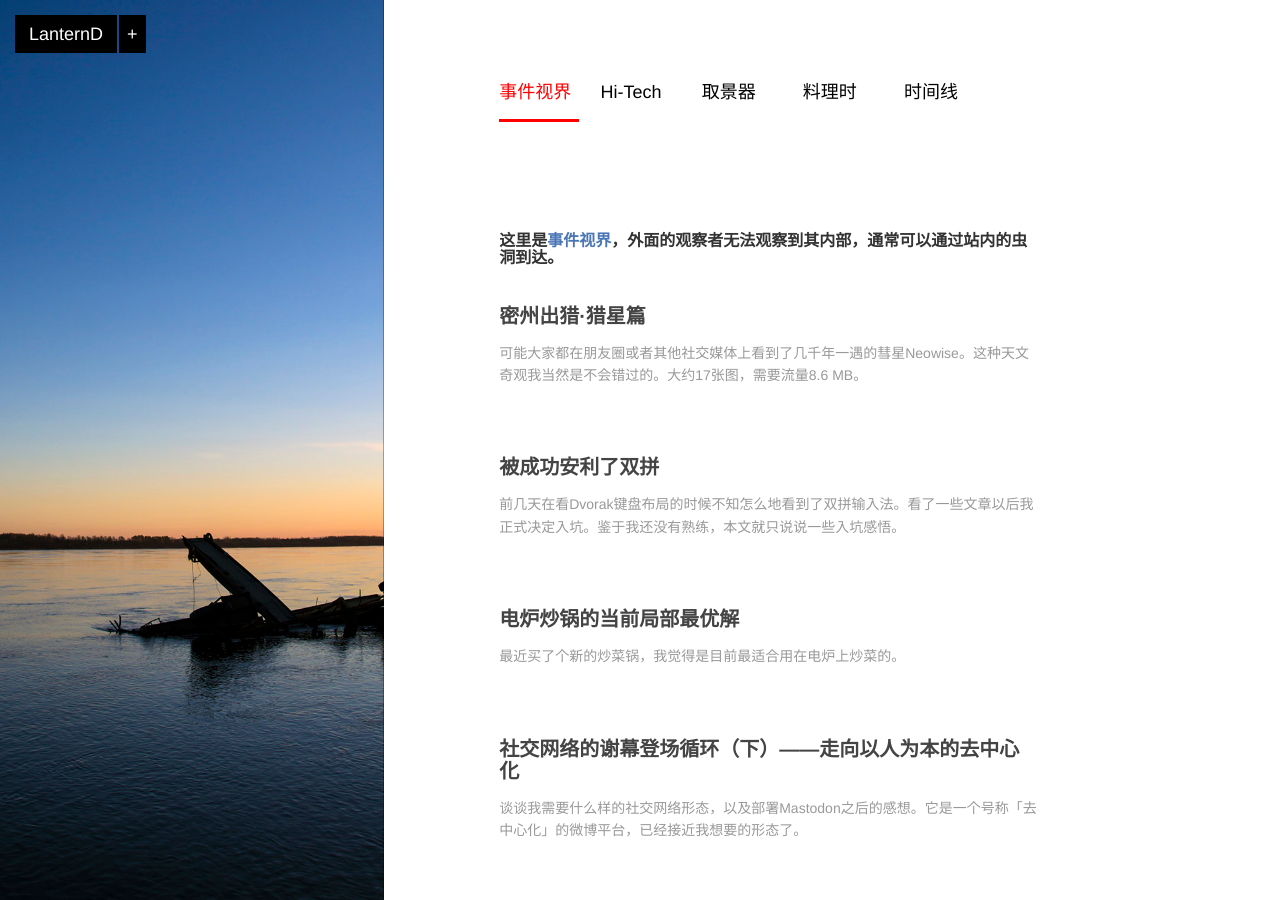
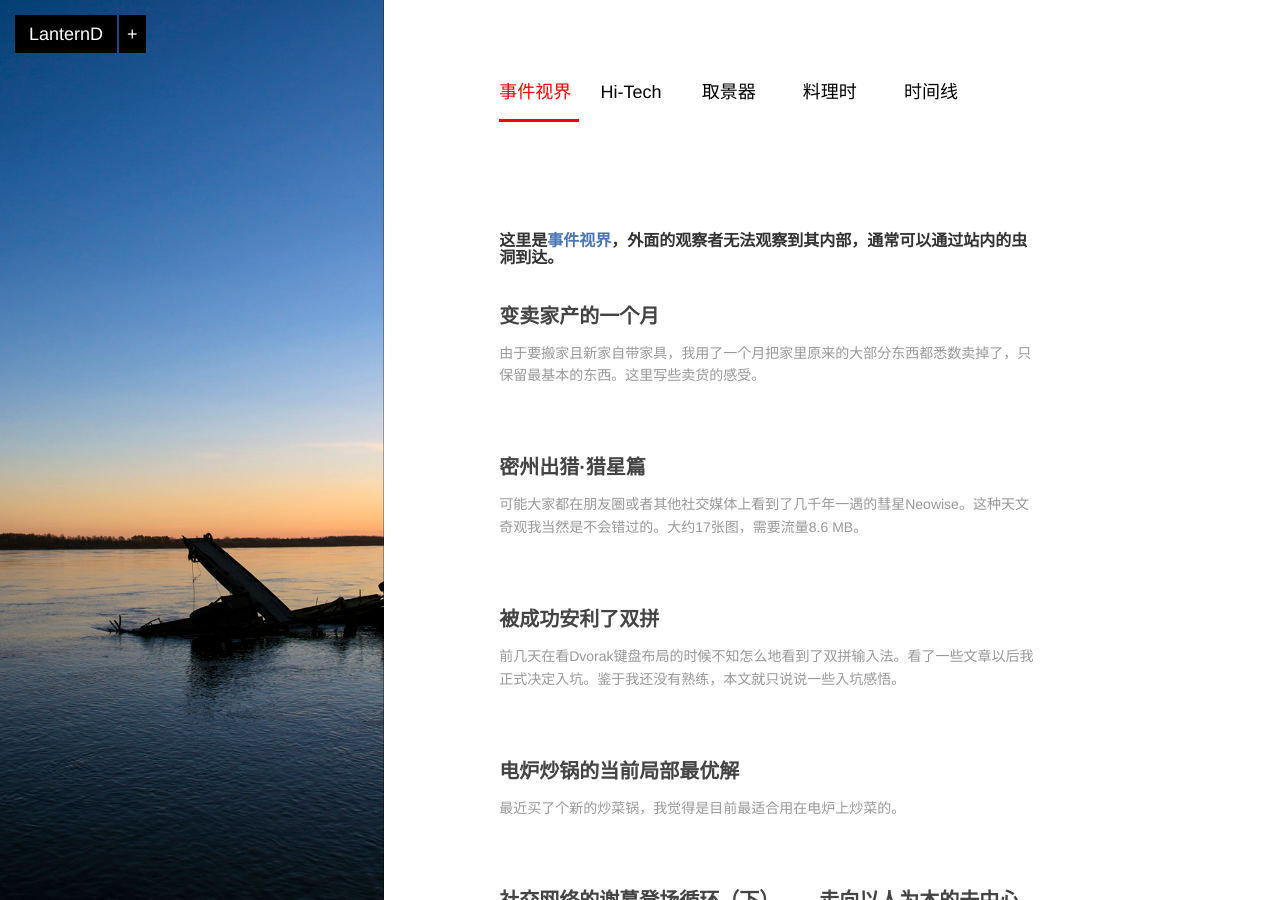
Before and after one commit to LanternD/lanternd.github.io, a Jekyll site: the page built from blog/index.md, in a window 1280 px wide and 900 px high. Built offline with Jekyll 4.4.1, drawn with Linux system fonts in a browser that asks for light colours; nearby versions of some CDN libraries; comment, search, counter and statistics services are not loaded; part of the change alters nothing that is shown.

Commit message:
new post: move sale

```diff
--- /dev/null
+++ b/blog/_posts/2020-08-15-move-sale-log.md
@@ -0,0 +1,105 @@
+---
+layout: post
+title: 变卖家产的一个月
+description: 由于要搬家且新家自带家具，我用了一个月把家里原来的大部分东西都悉数卖掉了，只保留最基本的东西。这里写些卖货的感受。
+permalink: /move-sale-log/
+categories: [Blog, 视・界]
+tags: [搬家, 家具, Facebook Marketplace, 卖家]
+date: 2020-08-15 01:09:24
+---
+
+#
+
+## 搬家
+
+　这次搬家距离上一次已经过去了四年了。好不容易终于可以再次重温搬到新家的新鲜感了，但是最大的问题是，这四年下来积累了太多的东西。很多用了一两次就闲置的东西还堆在地下室的储物间。光是这部分东西就已经能占满一个房间了，更不用说那些超大的家具了。所以把他们卖掉势在必行。之前我的师兄也搬了一次家，他提到东西可以卖了，只要价格够低，总会有人来买的。所以这可能是我唯一的出路了。毕竟如果把这些东西都扔掉，那我可要血亏了。
+
+## 前言
+
+　下面写的东西是我过去一个月卖东西的「状态」合集。它们大体上按时间顺序排列，但是互相之间并无紧密联系，还有可能有重复。序号不代表任何顺序。
+
+　所有我卖的东西都在Facebook Marketplace进行。我已经很久不使用Facebook了，为此我还特地把头像给换，不希望暴露给太多潜在的陌生人看。
+
+## 分点
+
+### 七月上旬
+
+1.  美国人也挺喜欢讲价的。
+2.  大家主要都用Cash交易，不用Venmo/Paypal。
+3.  有人专门来调侃，说我某件卖9刀的Mac电源适配器延长线在Thrift store（一种不以盈利为目的的商店）只要1刀……不买就算了还来膈应我。
+4.  家具和户外运动物品是最畅销的。
+5.  从问到成交的过程蛮快的，大家都是直奔主题。
+6.  FB Marketplace把我的滑雪头盔识别成了 **成人用品** ，非常无语，申诉之后还是不给过，想知道它后台是个什么操作。
+7.  今天（7月2号）来提货的家伙无一例外都是用Cash，Venmo/PayPal的普及度真的不行啊。
+8.  有个人非要问我是哪个房间，我只跟他说了门牌号。我跟他说到了我会出门找他。结果他来了以后给其中一户敲了半天门，正好没人在，也没人回复他。然后他就走了，搞得我东西也没卖成。其他人都是在外面敞亮地交易的，他非得来敲门，很是奇怪。
+9.  如果发出去立马收到很多回复，说明卖便宜了。为了在价格合适的前提下卖得更多，应该定个高价，再慢慢降。
+10. 卖得越早越有主动权。越靠近搬家时间越被动，不得不低价抛售杂物。
+11. 总体来看，大部分买家还是挺守时的，前提是确定好交货时间。把交易时间定下来本身就是个挺难的事情。
+12. 我现在觉得，当淘宝客服应该是一种很不爽的体验，每次都要客客气气跟一个从未了解过的人沟通。
+13. 已经将新冠病毒防护措施做得很好了，应该暂时没有感染风险。大部分交易都是快速完成，一手交钱一手交货。
+14. 大部分顾客是老美，有一两个中国人。据我所知同胞们一般在微信群里卖东西，在FB比较少。鉴于老美人更多，所以应该还是FB上卖得快。
+15. 大部分人都很健忘，如果特别想要的，一般都会当天来。如果约了明天，第二天50%以上都会忘记。参考之前第11条感想。目前唯一一个Free pick up（免费送）的物品磨叽快四天了还没来拿货。
+16. 又遇到了一个特殊案例。一哥们不在这，让他爸妈来提货。他爸妈没有我的直接联系方式，所以那哥们才转告我他爸妈到了。我还在吃午饭，只好匆忙下楼。
+17. 第一件邮寄的东西：一个Manfrotto的小三脚架，发往Grand Rapids，好事多磨吧。其实不是很想寄，但是这个东西没有其他人来问了。
+18. 一个哥们住在Detroit那边，离这一个半小时，想买我一个15块钱东西，愿意出多30块钱让我把东西送到一个中途的地方进行交易，嫌麻烦的我又拒绝了，看来又是我定价太低了。
+
+### 七月中旬
+
+1.  越是大件的东西越是多人过来看货，沙发和一些运动器材都是全家人一起过来搬的。
+2.  目前为止累计已经有8个人放我鸽子了，信誓旦旦说第二天就能来拿，结果第二天影子都没有。
+3.  目前为止只出现了唯一一个中国人买家。
+4.  稍微贵一点的东西（大于300刀的）基本没有老美来问，都是留学生或者移民（根据姓氏和照片判断）。可能是因为在这个特殊的时期老美拿不出这样一笔钱买非必须的物品。
+5.  FB上面有个卖家评分，大概每6个人会有1个打分，目前是四星半，某个给分低的原因是我东西卖贵了，奇葩的是，给高分的原因里有一个是「东西很便宜」。我在好奇哪个东西卖贵了。
+6.  卖货进度条走了一半了，家里变得非常清爽干净，多了好多空间。
+7.  明天（7月的某一天）准备开车去一个35分钟外的地方交货，大概是我第三次亲自Deliver。前两次都是Local。
+8.  大部分问我能不能Deliver的人都不是最后的卖家（没有成交）。
+9.  后天（7月的某一天）将卖出单价最贵的东西的日子——一件朋友搬家时候送给我们的乐器。
+10. Xbox手柄是我目前唯一一个卖出价格比买入价格高的东西。原因是疫情期间大家对游戏主机的需求特别高，市场上的手柄缺货物价上涨，于是我就趁机加价了。
+11. 进行了第一次没见面的交易。我把东西放在门口外面，他过来拿货并把钱放到我门口的地毯下面。他早上7:30过来的，不过他也很靠谱，没有拿了东西就跑。
+
+### 七月下旬
+
+1.  台钻是另一样没有亏太多钱的东西，买了好几年，用了好多次了，$60买的，$55卖的，敢定这么高价格是因为全新的现在涨到80多了。虎口钳同理。
+2.  找到了最近的一个买家，聊了半天居然是我们窗户对过去的一栋楼的（隔壁小区），步行距离1分钟；不过还是得开车送过去，因为Ta买的东西太重了——我们的IKEA餐桌。
+3.  之前的一个印度小哥第二次过来买东西（唯一一个来两次的），我们聊了一会儿，还互换了个INS账号，粉丝+=1。他主要拍风光照的。
+4.  截止到发这个帖子为止，总体来看出手的东西大概是6.6折。能有这么多是因为一些朋友送的东西成本是0。
+5.  之前有一批工具免费送，然后一个印度大叔全都拿走了，然后还砍价买了另一个很便宜的东西。看在送了这么多东西的份上，能不能就别砍价了……
+6.  我之前从国内带了一堆电脑的散热片过来，想当装饰品，结果一直忘记了，这次又全部送出去了。坐实了搬运工的身份。
+7.  想起最开始卖货的时候我还把东西放到了Google Drive和Crag's List上面。结果发现基本上无人问津。对于卖货来说，哪里的曝光度最大，哪里走货就最快，别的因素都是次要的。
+8.  我用了5年多的L型桌子和4年多的床是唯二两件需要买家上门拆的家具。
+9.  IKEA的东西是真好卖，一定会有卖家过来问。
+10. 有很多人是开车半个小时来拿货的。似乎开车30分钟并不是很大的开销。
+
+### 八月上旬
+
+1.  有几件恋恋不舍的东西，搬到了新家，结果发现完全没有必要，当时直接卖了更划算。
+2.  上面这条提到的东西包括一辆$100从一个之前毕业的学姐那里买来的公路车，最后被我$220块卖掉了，十分愉快。
+3.  微波炉因为最后一天在旧家还在用，所以没来得及卖掉。只好搬到新地方以后才上架。微波炉是Marketplace上面最多人卖的家电。
+4.  有个可折叠沙发也是后悔没有早点卖的。当时觉得质量不错也很舒服，就想一直用，可惜放进新家以后才发现空间挺局促的。最后也决定卖掉。
+5.  东西免费送（个人认为）是个十分不优化的策略。首先会有很多人来问，增加了自己的处理负荷；其次，免费的东西人们并不珍惜，商量好以后会觉得自己已经拥有了这个东西，不会着急来取。实际上催他们花了我很大的功夫；最后，这可能会扰乱市场的价格。不过毕竟是二手货，影响不大就是了。
+6.  从外地来的人更喜欢用Venmo之类的App，看起来是我密歇根太村了吧？还有若干人问我收不收Cash App。一开始我以为是一大类App的总称，结果发现是有个App就叫这个名字。这种东西没有违法广告法吗？好比我卖吸尘器，牌子叫「除尘器」。
+7.  卖货见到的美国人应该更接近「老百姓」的定义，当然还是白人为主，各个年龄段各个阶层，开各种车的都有。他们的姓没啥规律。即使只看First name的话，重名的也不太多。
+8.  晚饭前后是交易最集中的时段，因为很多人都是下班来取货。由此可见难道他们都是上班的时候和我聊天？也有一部分人是WFH（Work From Home），偷偷就跑出来交易了。
+9.  诚信挺重要的。有时候答应卖给了个讲了一点价的人之后又会有人想原价购入，或者和一个卖家约好了在一个地点见面交易之后又有别的卖家说愿意上门拿货。但是这些情况都不能反悔。
+
+## 统计数据
+
+-   到发日志为止，共计卖货87件，大约有82个卖家。这里面沟通的任务量是相当大的。
+-   如果把所有聊过的人算上，我觉得至少200人。
+-   所有卖货拍照产生的照片原始数据约为900 MB。导出的用于卖货的图片大约280张。
+-   卖货共计11轮。每轮会集中一系列的东西，进行一轮「拍照-后期-出售」。
+-   总收入在2000-3000刀之间。货物总价在4500-6000之间（为了保护隐私，具体数值就不说了）。
+-   和买入价比，总的折扣为55折（45% Off）。可以看出还是亏了很多的。
+-   有13样东西是免费送的。越到后面对于便宜的东西越倾向于送。
+
+## Summary
+
+　师兄说的话非常靠谱，只要定价够便宜，总会有人来买的。我之前时间稍微充裕的时候，好多东西都是先定个高价，然后再慢慢降。这里面倒是有些博弈的味道，作为一个 **买家** ，你会知道时间长了东西肯定会降价，但是又不能一直等着，因为还有很多潜在的买家愿意出钱买下。所以作为买家，如果有喜欢的东西，直接报上期望价格的Offer是最靠谱的选择，说不定卖家就同意了呢。
+
+　不管怎么说卖东西真的是件头疼的事情。但是这个过程让我发现了，感染新冠也不是那么「容易」的，至少现在我还没有任何症状。做好防护就好。交易过程和买家接触的时间一般不超过1分钟。卖货一个月之后我的胆子也变大了，现在戴好口罩去哪里都觉得没问题了。要知道3-6月我基本都没出门。我3月初加的一箱油，7月初才用完。现在反而觉得之前太过于谨慎了。人就是这么善变，全County（郡）感染一两百人的时候觉得门外哪都飘着病毒，能不出门就不出门；现在全郡确诊1800（是累计确诊，不是Active）了反而大摇大摆出门去了。不知道心理学上这个是什么「效应」。
+
+　另一个感悟是，过去几年我真的花了不少钱在买一些东西回来「尝试」。以前我觉得一个东西好玩可能我就买了，现在我应该不会再这么「意气用事」了。过去的一年我自我感觉对物质的需求越来越低了，对于享乐型消费经常提不起什么兴趣。不知道是年龄导致的还是穷……但只论钱的话，由于不随便剁手了，反而能攒下一些钱了。
+
+　搬家前的一两天，看着空空的屋子，想起之前曾经它是那么拥挤，不到一个月时间就是另一幅模样。只能说没有什么东西可以永存，一切迟早都会归零。
+
+　一个我能从旧屋子里带走的东西，或许就是一份更加「波澜不惊」的心态吧。
```
Also changed, not shown: blog/_posts/2020-07-19-chasing-neowise-at-muskegon.md (+1 -1 lines).
